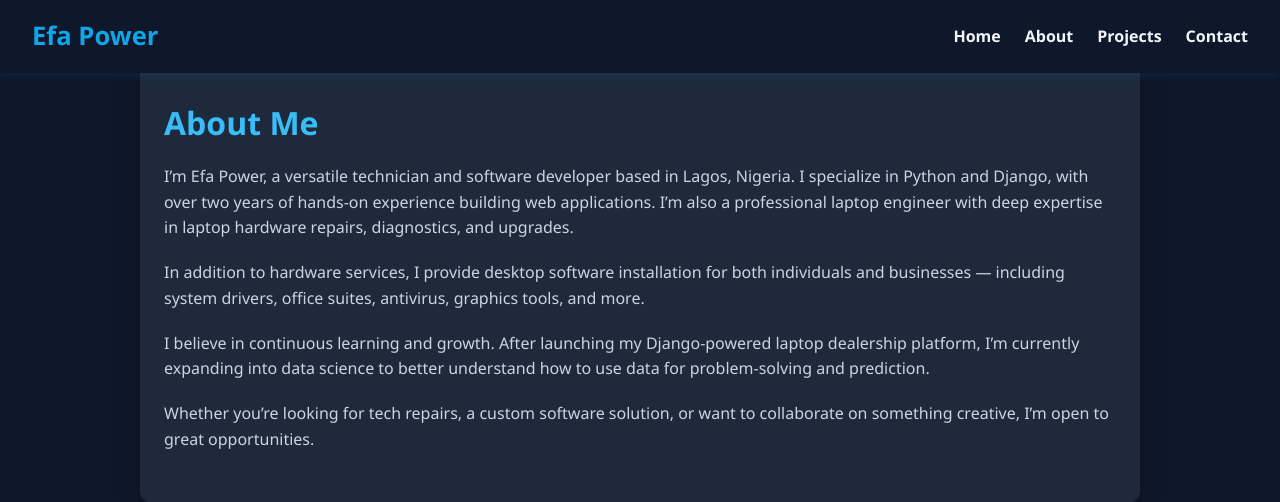
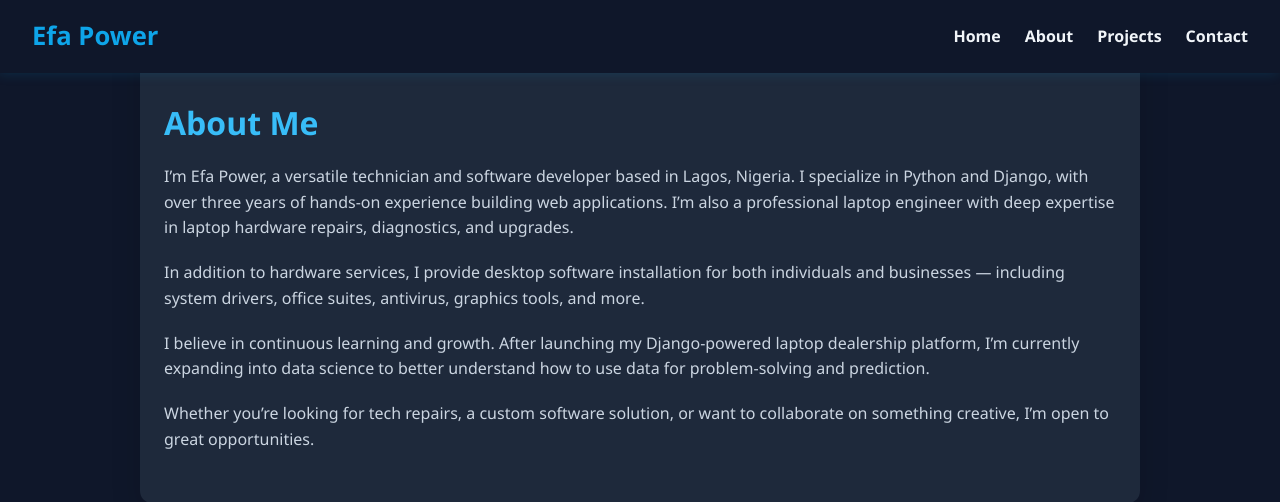
Before and after one commit to powernation/portfolio, a Django app: page /about/ in a window 1280 px wide. Shown: the top 502 px of the page. Run offline with Django 5.2, Linux system fonts and the light colour scheme.

Commit message:
Update about.html

```diff
--- a/myapp/templates/about.html
+++ b/myapp/templates/about.html
@@ -4,7 +4,7 @@
 {% block content %}
 <section class="section">
   <h2>About Me</h2>
-  <p>I’m Efa Power, a versatile technician and software developer based in Lagos, Nigeria. I specialize in Python and Django, with over two years of hands-on experience building web applications. I’m also a professional laptop engineer with deep expertise in laptop hardware repairs, diagnostics, and upgrades.</p>
+  <p>I’m Efa Power, a versatile technician and software developer based in Lagos, Nigeria. I specialize in Python and Django, with over three years of hands-on experience building web applications. I’m also a professional laptop engineer with deep expertise in laptop hardware repairs, diagnostics, and upgrades.</p>
 
   <p>In addition to hardware services, I provide desktop software installation for both individuals and businesses — including system drivers, office suites, antivirus, graphics tools, and more.</p>
 
```
